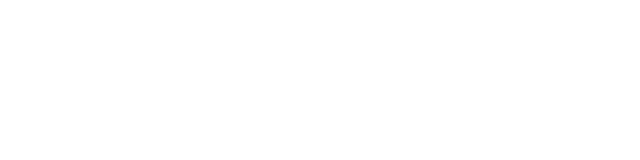
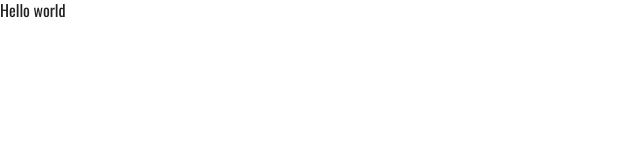
Before and after one commit to kich555/Style-Playground, a React (Create React App) app in the folder playground/: page /portfolio in a window 1280 px wide. Before the commit this address had no page. Shown: the top 160 px of the page, without its empty margins (0-640 px from the left). Built offline with nearby package versions, Linux system fonts and the light colour scheme.

Commit message:
add some router & page

```diff
--- a/playground/src/Routes.js
+++ b/playground/src/Routes.js
@@ -4,6 +4,10 @@ import { useLocation, Routes, Route } from 'react-router-dom';
 import Loading from 'components/Loading';
 
 const Main = lazy(() => import('pages/Main'));
+const About = lazy(() => import('pages/About'));
+const Animation = lazy(() => import('pages/Animation'));
+const Contract = lazy(() => import('pages/Contract'));
+const Portfolio = lazy(() => import('pages/Portfolio'));
 
 function Routers() {
   const loading = () => <Loading />;
@@ -16,7 +20,11 @@ function Routers() {
   return (
     <Suspense fallback={loading()}>
       <Routes>
-        <Route path="/" element={<Main />} />
+        <Route path="/home" element={<Main />} />
+        <Route path="/about" element={<About />} />
+        <Route path="/animation" element={<Animation />} />
+        <Route path="/contract" element={<Contract />} />
+        <Route path="/portfolio" element={<Portfolio />} />
       </Routes>
     </Suspense>
   );
--- /dev/null
+++ b/playground/src/pages/About/index.js
@@ -0,0 +1,7 @@
+import React from 'react';
+
+function About() {
+  return <div>hello world</div>;
+}
+
+export default About;
--- /dev/null
+++ b/playground/src/pages/Animation/index.js
@@ -0,0 +1,7 @@
+import React from 'react';
+
+function Animation() {
+  return <div>hello world</div>;
+}
+
+export default Animation;
--- /dev/null
+++ b/playground/src/pages/Contract/index.js
@@ -0,0 +1,7 @@
+import React from 'react';
+
+function Contract() {
+  return <div>Hello world</div>;
+}
+
+export default Contract;
--- /dev/null
+++ b/playground/src/pages/Portfolio/index.js
@@ -0,0 +1,7 @@
+import React from 'react';
+
+function Portfolio() {
+  return <div>Hello world</div>;
+}
+
+export default Portfolio;
```
